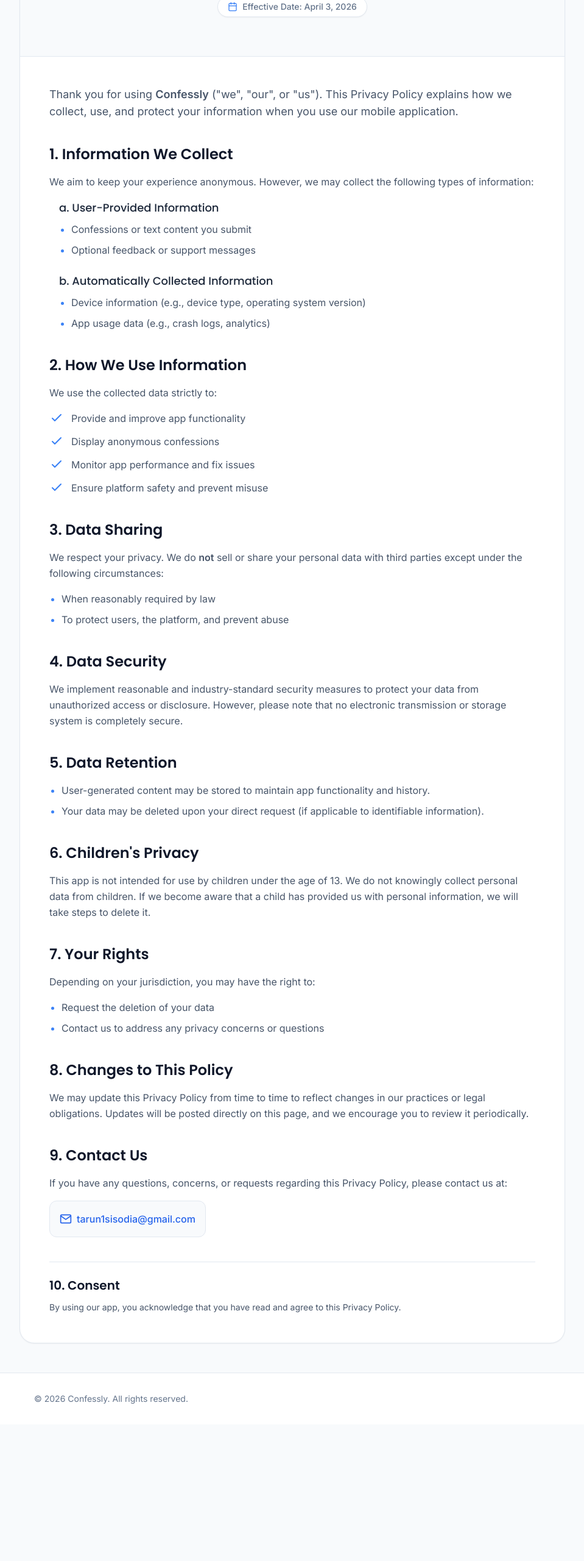
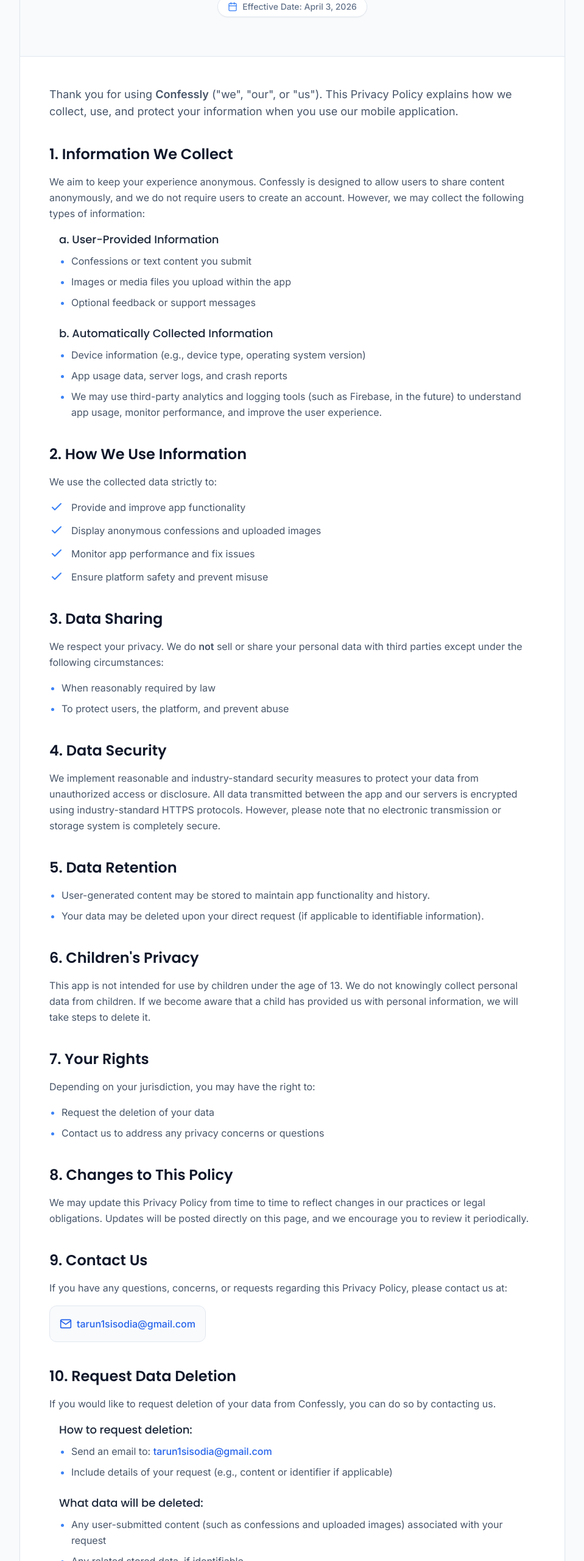
Before and after one commit to tarun1sisodia/privacy-policy-confession, a plain HTML site: page index.html in a window 1280 px wide. Shown: the part 240-2800 px from the top of the page at 61% size, without its empty margins (160-1119 px from the left). Before the commit the page ends 2576 px from the top, so only its background shows below. Drawn offline with nearby package versions, Linux system fonts and the light colour scheme.

Commit message:
updated the policy

```diff
--- a/index.html
+++ b/index.html
@@ -91,13 +91,14 @@
 
                 <section>
                     <h2 class="font-heading text-2xl font-semibold text-slate-900 mb-4">1. Information We Collect</h2>
-                    <p class="mb-4">We aim to keep your experience anonymous. However, we may collect the following types of information:</p>
+                    <p class="mb-4">We aim to keep your experience anonymous. Confessly is designed to allow users to share content anonymously, and we do not require users to create an account. However, we may collect the following types of information:</p>
 
                     <div class="space-y-6 ml-4">
                         <div>
                             <h3 class="font-heading text-lg font-medium text-slate-800 mb-2">a. User-Provided Information</h3>
                             <ul class="list-disc pl-5 space-y-2 marker:text-brand-500">
                                 <li>Confessions or text content you submit</li>
+                                <li>Images or media files you upload within the app</li>
                                 <li>Optional feedback or support messages</li>
                             </ul>
                         </div>
@@ -106,7 +107,8 @@
                             <h3 class="font-heading text-lg font-medium text-slate-800 mb-2">b. Automatically Collected Information</h3>
                             <ul class="list-disc pl-5 space-y-2 marker:text-brand-500">
                                 <li>Device information (e.g., device type, operating system version)</li>
-                                <li>App usage data (e.g., crash logs, analytics)</li>
+                                <li>App usage data, server logs, and crash reports</li>
+                                <li>We may use third-party analytics and logging tools (such as Firebase, in the future) to understand app usage, monitor performance, and improve the user experience.</li>
                             </ul>
                         </div>
                     </div>
@@ -122,7 +124,7 @@
                         </li>
                         <li class="flex items-start gap-3">
                             <svg class="w-6 h-6 text-brand-500 flex-shrink-0" fill="none" viewBox="0 0 24 24" stroke="currentColor"><path stroke-linecap="round" stroke-linejoin="round" stroke-width="2" d="M5 13l4 4L19 7"></path></svg>
-                            <span>Display anonymous confessions</span>
+                            <span>Display anonymous confessions and uploaded images</span>
                         </li>
                         <li class="flex items-start gap-3">
                             <svg class="w-6 h-6 text-brand-500 flex-shrink-0" fill="none" viewBox="0 0 24 24" stroke="currentColor"><path stroke-linecap="round" stroke-linejoin="round" stroke-width="2" d="M5 13l4 4L19 7"></path></svg>
@@ -146,7 +148,7 @@
 
                 <section>
                     <h2 class="font-heading text-2xl font-semibold text-slate-900 mb-4">4. Data Security</h2>
-                    <p>We implement reasonable and industry-standard security measures to protect your data from unauthorized access or disclosure. However, please note that no electronic transmission or storage system is completely secure.</p>
+                    <p>We implement reasonable and industry-standard security measures to protect your data from unauthorized access or disclosure. All data transmitted between the app and our servers is encrypted using industry-standard HTTPS protocols. However, please note that no electronic transmission or storage system is completely secure.</p>
                 </section>
 
                 <section>
@@ -187,8 +189,39 @@
                     </div>
                 </section>
 
+                <section>
+                    <h2 class="font-heading text-2xl font-semibold text-slate-900 mb-4">10. Request Data Deletion</h2>
+                    <p class="mb-4">If you would like to request deletion of your data from Confessly, you can do so by contacting us.</p>
+
+                    <div class="space-y-6 ml-4">
+                        <div>
+                            <h3 class="font-heading text-lg font-medium text-slate-800 mb-2">How to request deletion:</h3>
+                            <ul class="list-disc pl-5 space-y-2 marker:text-brand-500">
+                                <li>Send an email to: <a href="mailto:tarun1sisodia@gmail.com" class="text-brand-600 hover:text-brand-800 font-medium transition-colors">tarun1sisodia@gmail.com</a></li>
+                                <li>Include details of your request (e.g., content or identifier if applicable)</li>
+                            </ul>
+                        </div>
+
+                        <div>
+                            <h3 class="font-heading text-lg font-medium text-slate-800 mb-2">What data will be deleted:</h3>
+                            <ul class="list-disc pl-5 space-y-2 marker:text-brand-500">
+                                <li>Any user-submitted content (such as confessions and uploaded images) associated with your request</li>
+                                <li>Any related stored data, if identifiable</li>
+                            </ul>
+                        </div>
+
+                        <div>
+                            <h3 class="font-heading text-lg font-medium text-slate-800 mb-2">Data retention:</h3>
+                            <ul class="list-disc pl-5 space-y-2 marker:text-brand-500">
+                                <li>Some data may be retained for a limited period for legal, security, or operational purposes before complete deletion.</li>
+                                <li>We will process your request within 7–14 business days.</li>
+                            </ul>
+                        </div>
+                    </div>
+                </section>
+
                 <section class="pt-6 border-t border-slate-200">
-                    <h2 class="font-heading text-xl font-semibold text-slate-900 mb-3">10. Consent</h2>
+                    <h2 class="font-heading text-xl font-semibold text-slate-900 mb-3">11. Consent</h2>
                     <p class="text-sm">By using our app, you acknowledge that you have read and agree to this Privacy Policy.</p>
                 </section>
 
```
